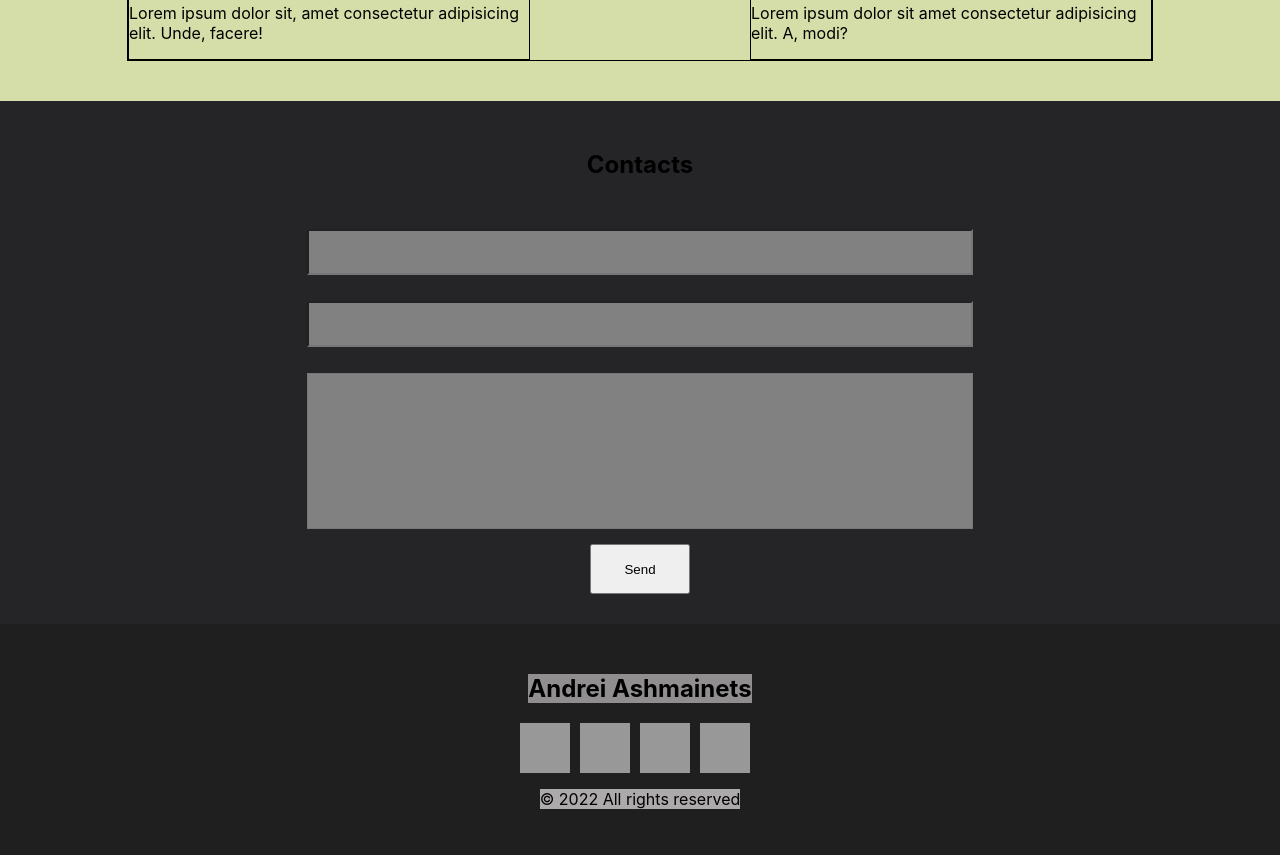
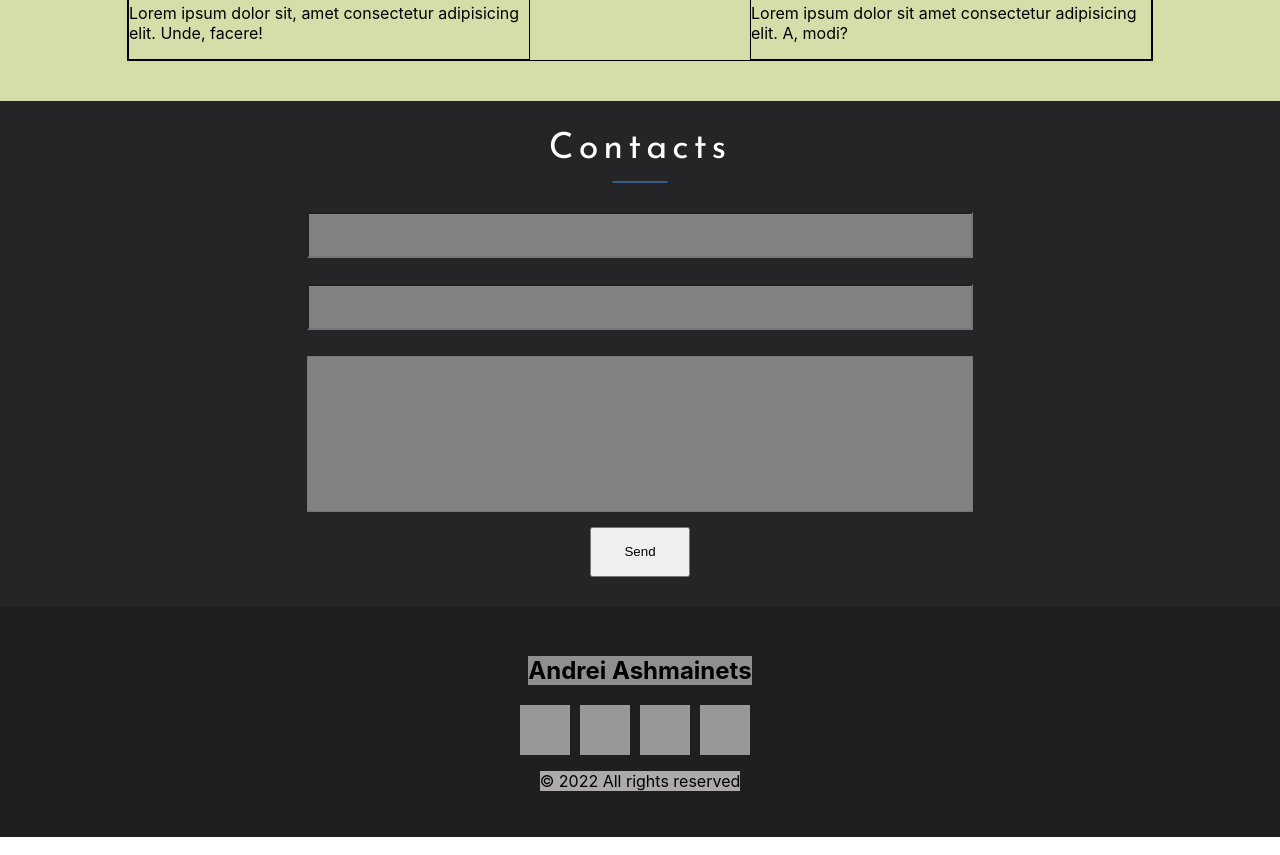
Before and after one commit to baby0ne/portfolio-react, a React (Create React App) app: page / in a window 1280 px wide. Shown: the part 1740-2595 px from the top of the page. Built offline with nearby package versions, Linux system fonts and the light colour scheme.

Commit message:
Update Contacts.tsx

```diff
--- a/src/components/Contacts/Contacts.tsx
+++ b/src/components/Contacts/Contacts.tsx
@@ -1,11 +1,12 @@
 import React from 'react';
 import styles from './Contacts.module.css';
 import containerStyle from './../../common/styles/Container.module.css';
+import { Title } from '../../common/components/title/Title';
 
 export const Contacts: React.FC = () => {
    return <div className={styles.contactsBlock}>
       <div className={`${containerStyle.container} ${styles.contactsContainer}`}>
-         <h2 className={styles.title}>Contacts</h2>
+         <Title text={'Contacts'} />
          <form className={styles.form} action="">
             <input />
             <input />
```
